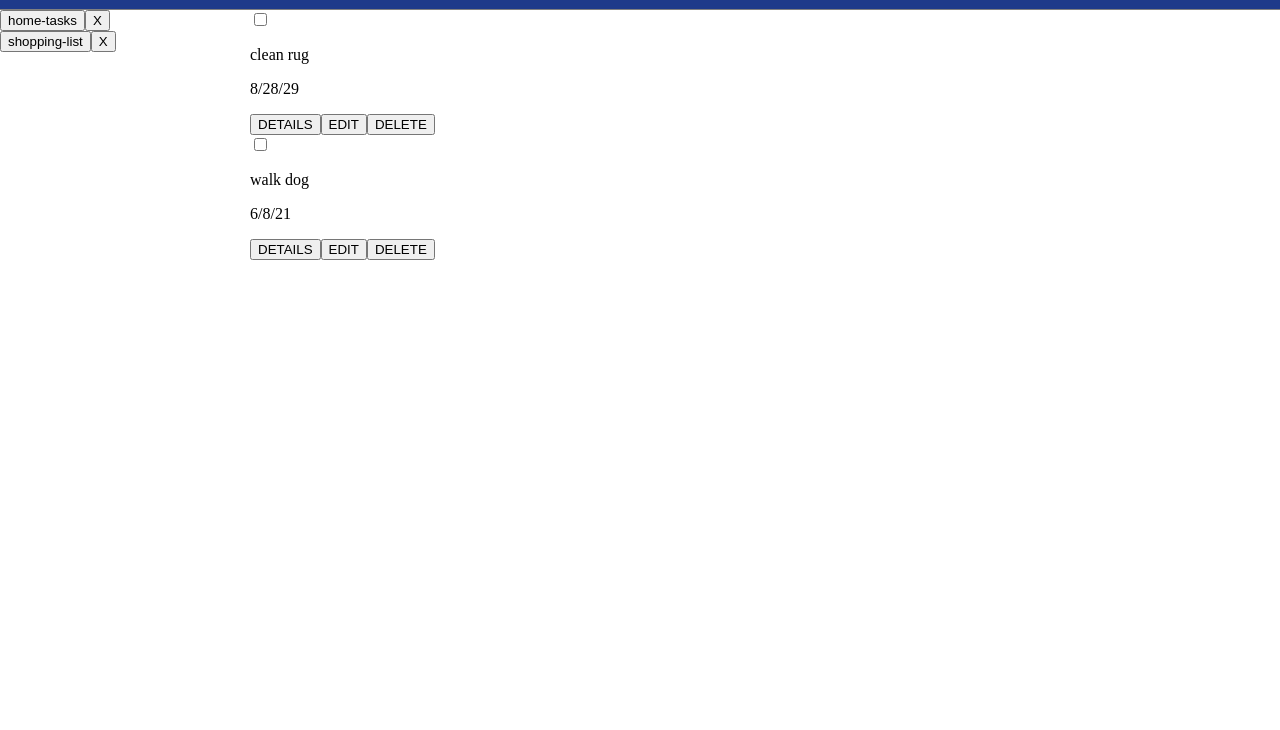
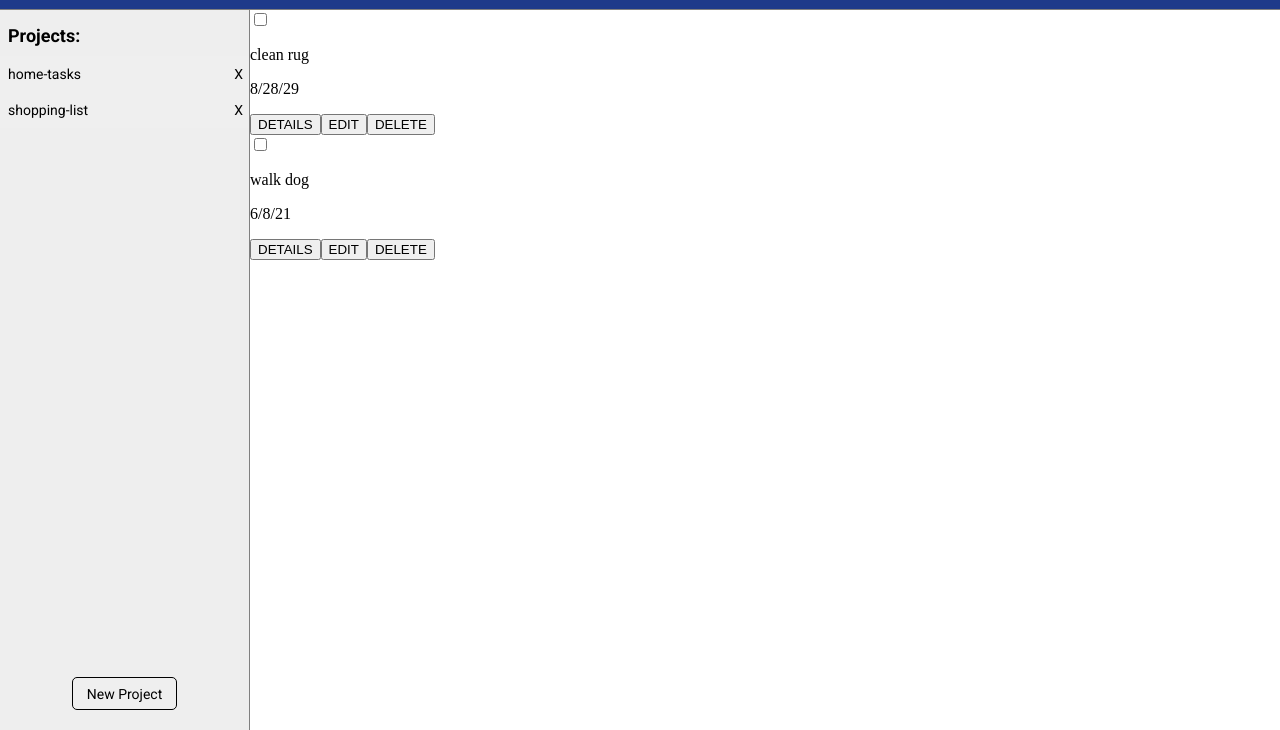
Before and after one commit to nchanyal/todo-list, a website built with webpack: page src/template.html in a window 1280 px wide. Shown: the part 70-800 px from the top of the page. Built offline with nearby package versions, Linux system fonts and the light colour scheme.

Commit message:
style: add style to the project navigation

```diff
--- a/src/DOM_Manipulator.js
+++ b/src/DOM_Manipulator.js
@@ -11,10 +11,21 @@ export class DOM_Manipulator {
         contentDiv.appendChild(headerDiv);
     }
 
-    static generateDirectoryOfProjects(arrayOfProjects){
+    static generateProjectNavigation(arrayOfProjects){
         const contentDiv = document.querySelector("#content");
-        const projectsDiv = document.createElement("div");
-        projectsDiv.setAttribute("id", "project-list");
+        const addProjectButton = document.createElement("button");
+        const projectNavTitle = document.createElement("p");
+        const topContainer = document.createElement("div");
+        const projectNavigationDiv = document.createElement("div");
+
+        addProjectButton.textContent = "New Project";
+        projectNavTitle.textContent = "Projects:";
+
+        topContainer.setAttribute("id", "top-container");
+        addProjectButton.setAttribute("id", "new-project-button");
+        projectNavigationDiv.setAttribute("id", "project-nav");
+
+        topContainer.appendChild(projectNavTitle);
 
         for(const project of arrayOfProjects){
             const projectDiv = document.createElement("div");
@@ -26,10 +37,12 @@ export class DOM_Manipulator {
 
             projectDiv.appendChild(projectNameButton);
             projectDiv.appendChild(deleteButton);
-            projectsDiv.appendChild(projectDiv);
+            topContainer.appendChild(projectDiv);
         }
 
-        contentDiv.appendChild(projectsDiv);
+        projectNavigationDiv.appendChild(topContainer);
+        projectNavigationDiv.appendChild(addProjectButton);
+        contentDiv.appendChild(projectNavigationDiv);
     }
 
     static generateDirectoryOfTodos(arrayOfTodos){
@@ -80,7 +93,7 @@ export class DOM_Manipulator {
 
     static generateInitialWebpage(arrayOfProjects, arrayOfTodos){
         DOM_Manipulator.generateHeader();
-        DOM_Manipulator.generateDirectoryOfProjects(arrayOfProjects);
+        DOM_Manipulator.generateProjectNavigation(arrayOfProjects);
         DOM_Manipulator.generateDirectoryOfTodos(arrayOfTodos);
     }
 }
--- a/src/styles.css
+++ b/src/styles.css
@@ -3,6 +3,8 @@
 
 :root {
     --header-bg-color: #1e3a8a;
+    --button-hover-color: #e7e7e7;
+    --button-active-color: #c9c9c9;
 }
 
 body {
@@ -31,8 +33,57 @@ body {
     font-family: "Alfa Slab One";
 }
 
-#project-list {
+#project-nav {
+    display: flex;
+    flex-direction: column;
+    justify-content: space-between;
+    background-color: #eee;
+    border-right: 1px solid gray;
+}
 
+#top-container > p {
+    font-family: "Roboto";
+    font-size: 18px;
+    font-weight: bold;
+    padding-left: 8px;
+    margin: 15px 0 10px;
+}
+
+#top-container > div {
+    display: flex;
+}
+
+#top-container > div > button,
+#new-project-button {
+    font-size: 14px;
+    font-family: "Roboto";
+    text-align: left;
+    border: 0px solid white;
+    height: 36px;
+}
+
+#top-container > div > button:hover,
+#new-project-button:hover {
+    background-color: var(--button-hover-color);
+}
+
+#top-container > div > button:active,
+#new-project-button:active {
+    background-color: var(--button-active-color);
+}
+
+#top-container > div > button:first-of-type {
+    flex: 1;
+    padding-left: 8px;
+}
+
+#new-project-button {
+    width: 105px;
+    height: 33px;
+    border: 1px solid black;
+    border-radius: 5px;
+    margin: 0 auto 20px;
+    text-align: center;
 }
 
 #todo-list {
```
